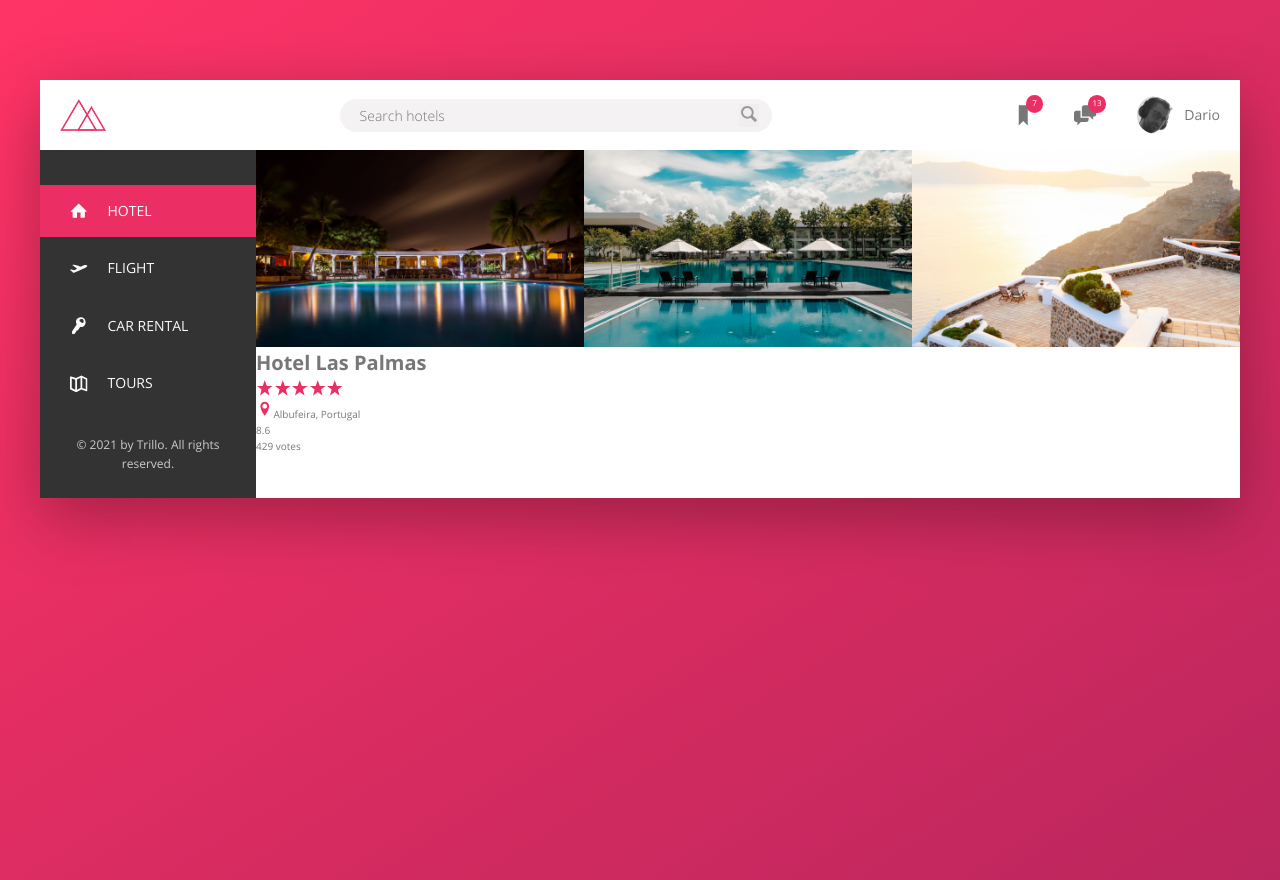
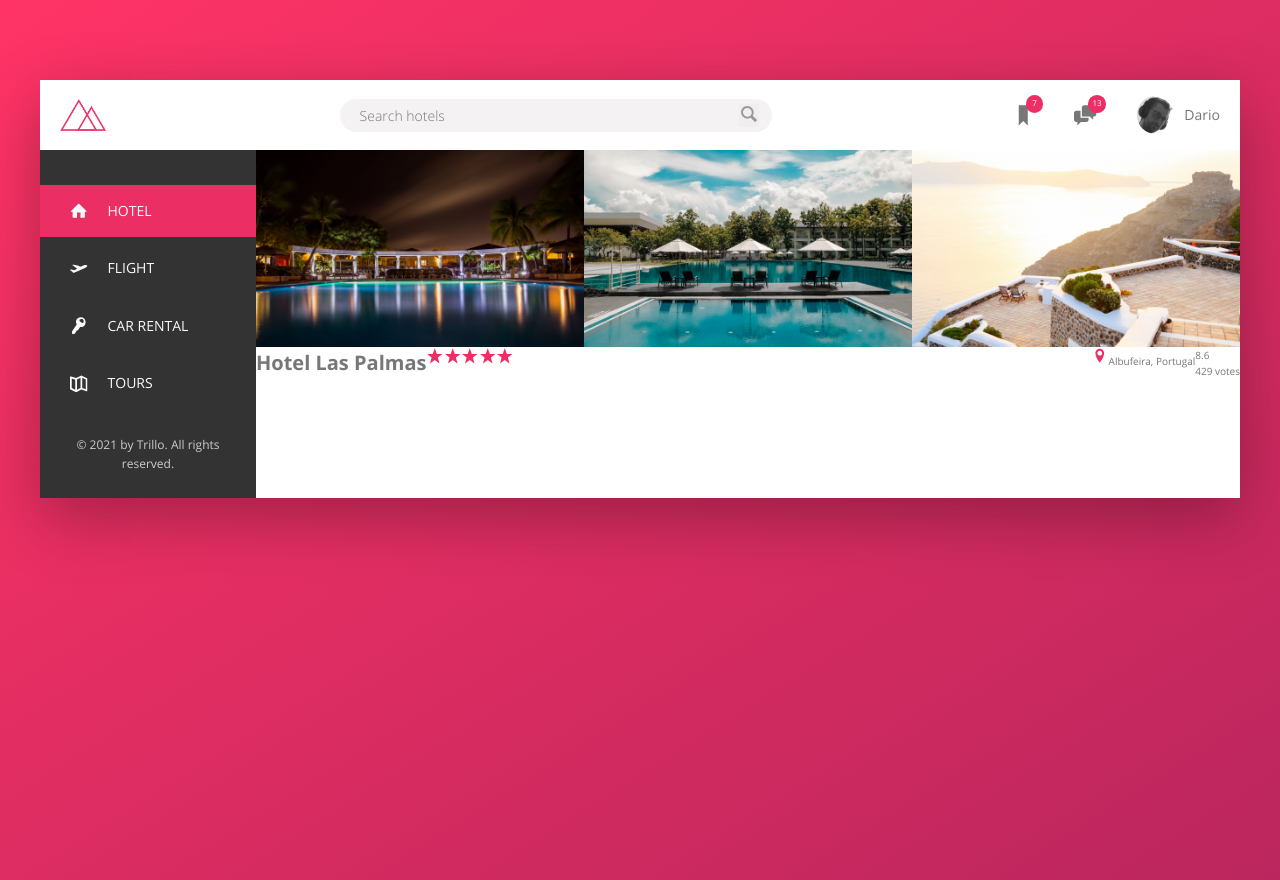
Before and after one commit to dario-piotrowicz/VueJS3-CSS_demo_Trillo_website_miniproject, a Vue app: page / in a window 1280 px wide. Built offline with nearby package versions, Linux system fonts and the light colour scheme.

Commit message:
set the basic layout for the hotel overview

```diff
--- a/src/components/HotelView/Overview.vue
+++ b/src/components/HotelView/Overview.vue
@@ -1,7 +1,6 @@
 <template>
   <div class="overview">
     <h1 class="overview__heading">Hotel Las Palmas</h1>
-  </div>
     <div class="overview__stars">
       <svg class="overview__icon-star">
         <use xlink:href="#icon-star"></use>
@@ -29,10 +28,17 @@
       <div class="overview__rating-average">8.6</div>
       <div class="overview__rating-count">429 votes</div>
     </div>
+  </div>
 </template>
 
 <style lang="scss" scoped>
 .overview {
+  display: flex;
+
+  &__stars {
+    margin-right: auto;
+  }
+
   &__icon {
     &-star,
     &-location {
```
Lines whose indentation alone changed are shown as unchanged.
